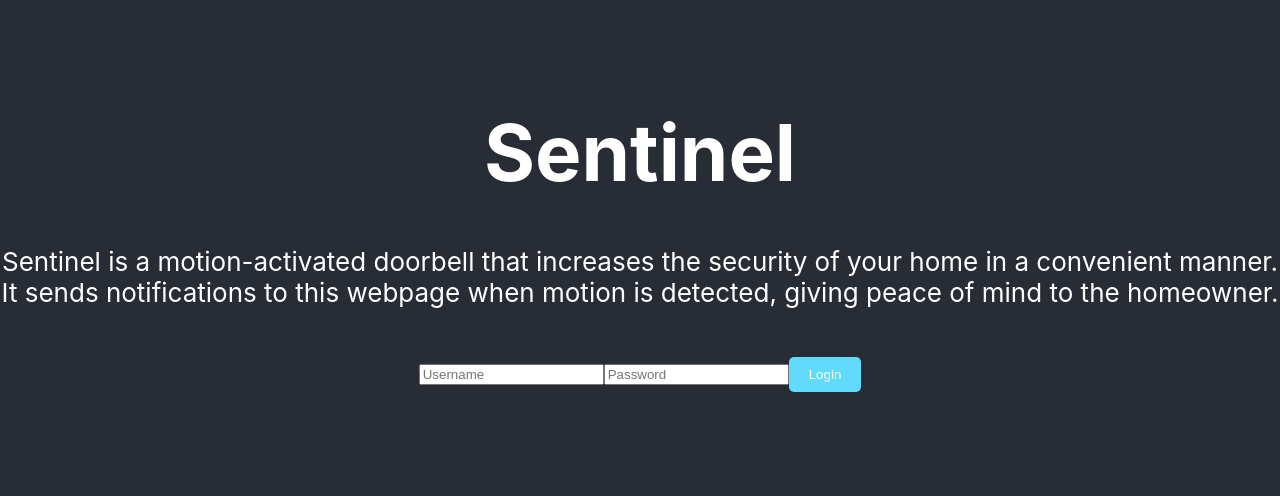
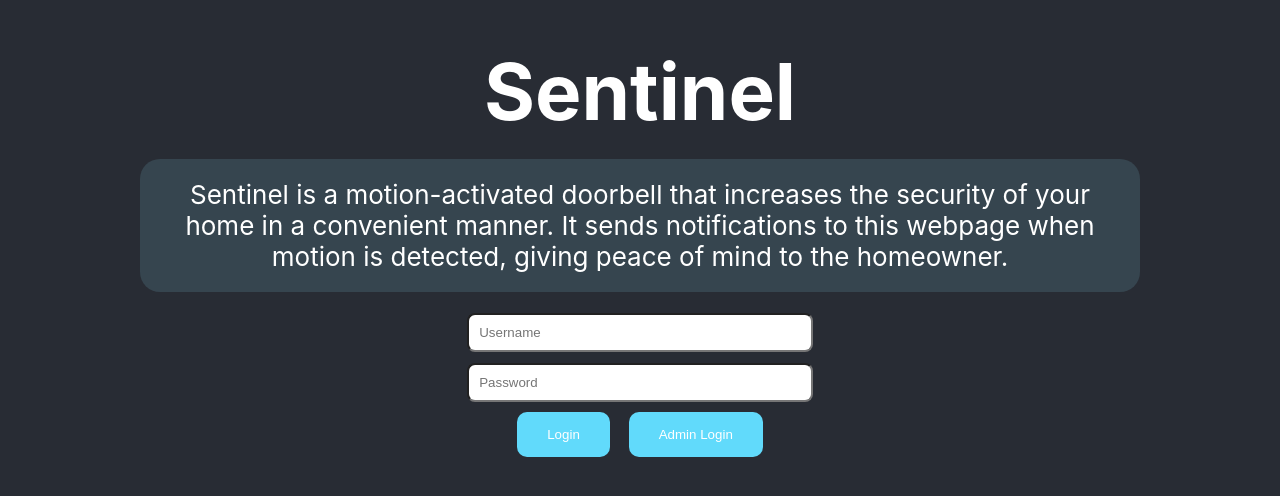
Before and after one commit to oisinosullivan9/hci_gui, a React (Create React App) app: page / in a window 1280 px wide. Shown: the part 160-656 px from the top of the page. Built offline with nearby package versions, Linux system fonts and the light colour scheme.

Commit message:
updated landing page

```diff
--- a/src/pages/HomePage.js
+++ b/src/pages/HomePage.js
@@ -24,9 +24,7 @@ const HomePage = () => {
             <a href="#">More Products</a>
             <a href="#">Contribute</a>
             <a href="#">Contact</a>
-            <div className="help-button" onClick={toggleMenu}>
-              Help
-            </div>
+            <a href="#">Help</a>
           </div>
           <div className="menu-button" onClick={toggleMenu}>
             Menu
--- a/src/pages/LandingPage.css
+++ b/src/pages/LandingPage.css
@@ -1,4 +1,4 @@
-.LandingPage {
+   .LandingPage {
     text-align: center;
   }
 
@@ -17,19 +17,48 @@
     margin-bottom: 20px;
   }
 
+  .curved-box {
+    width: 75%;
+    background-color: #36454f;
+    border-radius: 20px;
+    padding: 20px;
+    margin-bottom: 20px;
+  }
+
   .description {
-    margin-bottom: 20px;
+    margin: 0;
   }
 
   .input-field {
     margin-bottom: 10px;
   }
 
+  .curved-input {
+    border-radius: 8px;
+    padding: 10px;
+    width: 80%;
+  }
+
   .login-button {
     background-color: #61dafb;
     color: white;
     border: none;
-    padding: 10px 20px;
-    border-radius: 5px;
+    padding: 15px 30px;
+    border-radius: 10px;
     cursor: pointer;
   }
+
+  .admin-login {
+    background-color: #61dafb;
+    color: white;
+    border: none;
+    padding: 15px 30px;
+    border-radius: 10px;
+    cursor: pointer;
+  }
+
+  .button-container {
+    display: flex;
+    justify-content: center;
+    align-items: center;
+  }
--- a/src/pages/LandingPage.js
+++ b/src/pages/LandingPage.js
@@ -6,8 +6,8 @@ const LandingPage = ({ onLogin }) => {
     <div className="LandingPage">
       <header className="LandingPage-header">
         <h1 className="brand-name">Sentinel</h1>
-        <div className="description">
-          <p>
+        <div className="curved-box">
+          <p className="description">
             Sentinel is a motion-activated doorbell that increases the security
             of your home in a convenient manner. It sends notifications to
             this webpage when motion is detected, giving peace of mind to the
@@ -15,11 +15,17 @@ const LandingPage = ({ onLogin }) => {
           </p>
         </div>
         <div className="login-form">
-          <input type="text" placeholder="Username" className="input-field" />
-          <input type="password" placeholder="Password" className="input-field" />
-          <button className="login-button" onClick={onLogin}>
-            Login
-          </button>
+          <input type="text" placeholder="Username" className="input-field curved-input" />
+          <input type="password" placeholder="Password" className="input-field curved-input" />
+          <div className="button-container">
+            <button className="login-button" onClick={onLogin}>
+              Login
+            </button>
+            <div style={{ width: '5mm' }}></div> {/* Empty div for spacing */}
+            <button className="login-button admin-login" onClick={onLogin}>
+              Admin Login
+            </button>
+          </div>
         </div>
       </header>
     </div>
```
